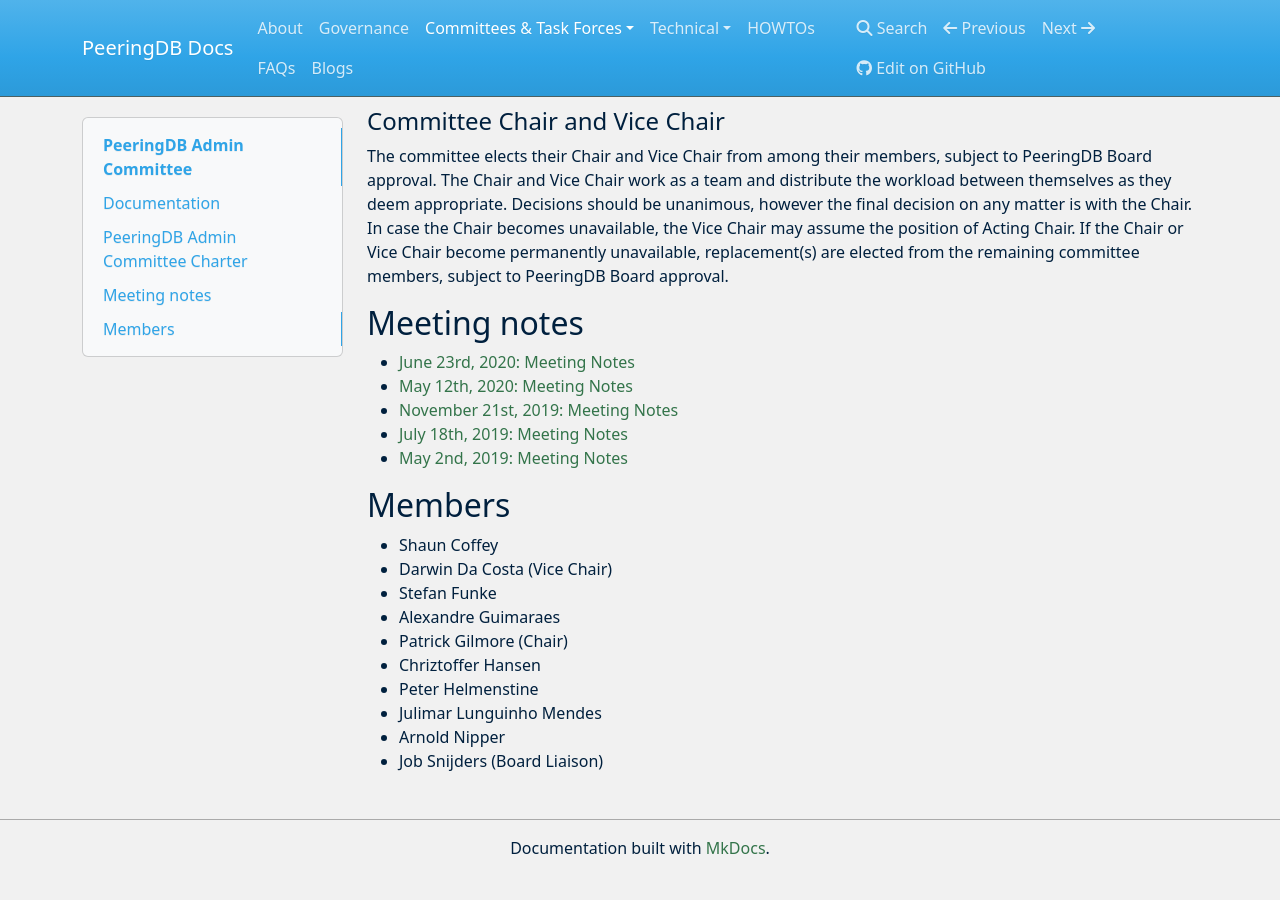
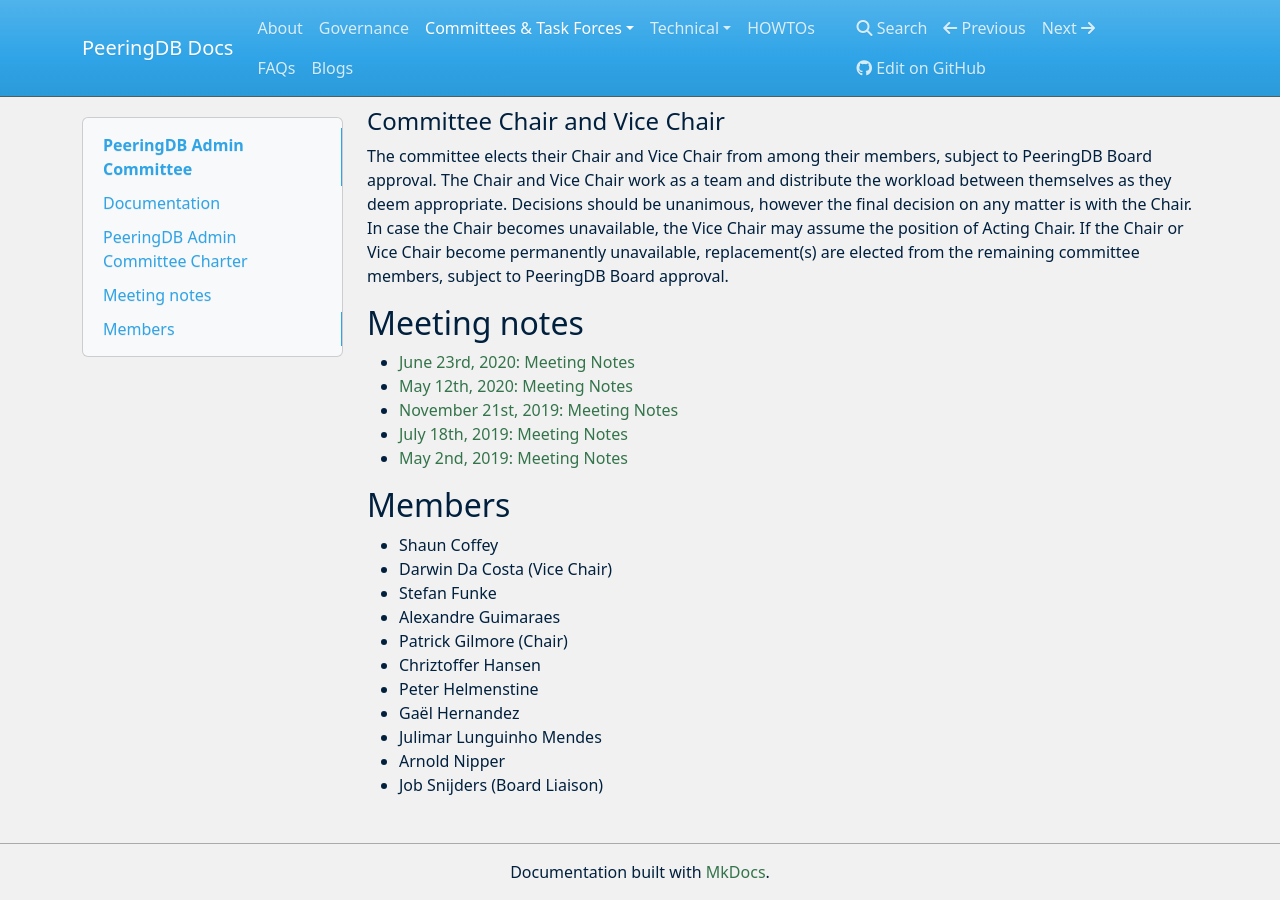
Before and after one commit to peeringdb/docs, an MkDocs documentation site: the page built from docs/committee/admin/index.md, in a window 1280 px wide and 900 px high, scrolled down 1905 px. Built offline with MkDocs 1.6.1, drawn with Linux system fonts in a browser that asks for light colours; nearby versions of some CDN libraries; before the commit the page ends 2781 px from its top, so only the background shows below that.

Commit message:
Added Gaël Hernandez to AC.

```diff
--- a/docs/committee/admin/index.md
+++ b/docs/committee/admin/index.md
@@ -25,6 +25,7 @@
 - Patrick Gilmore (Chair)
 - Chriztoffer Hansen
 - Peter Helmenstine
+- Gaël Hernandez
 - Julimar Lunguinho Mendes
 - Arnold Nipper
 - Job Snijders (Board Liaison)
```
